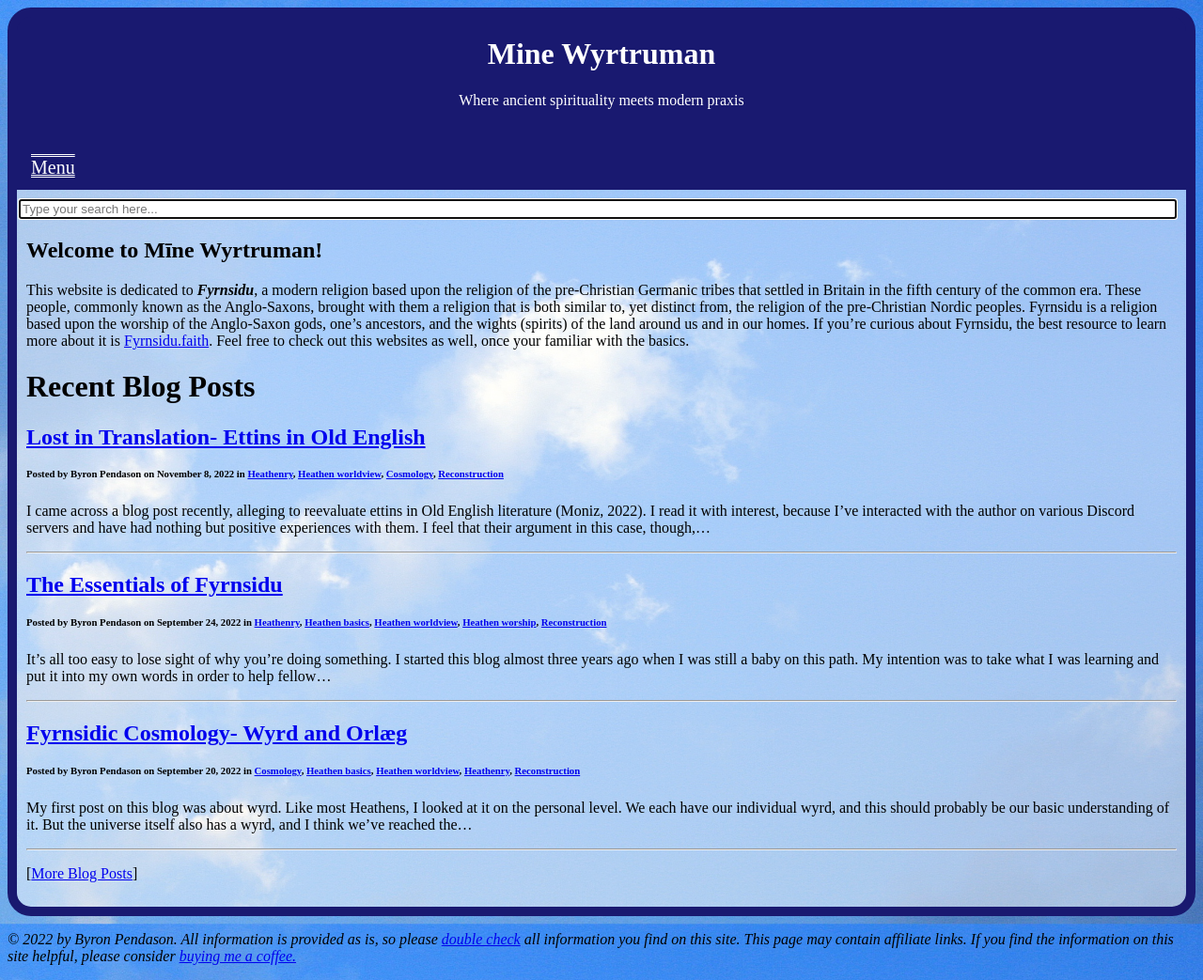
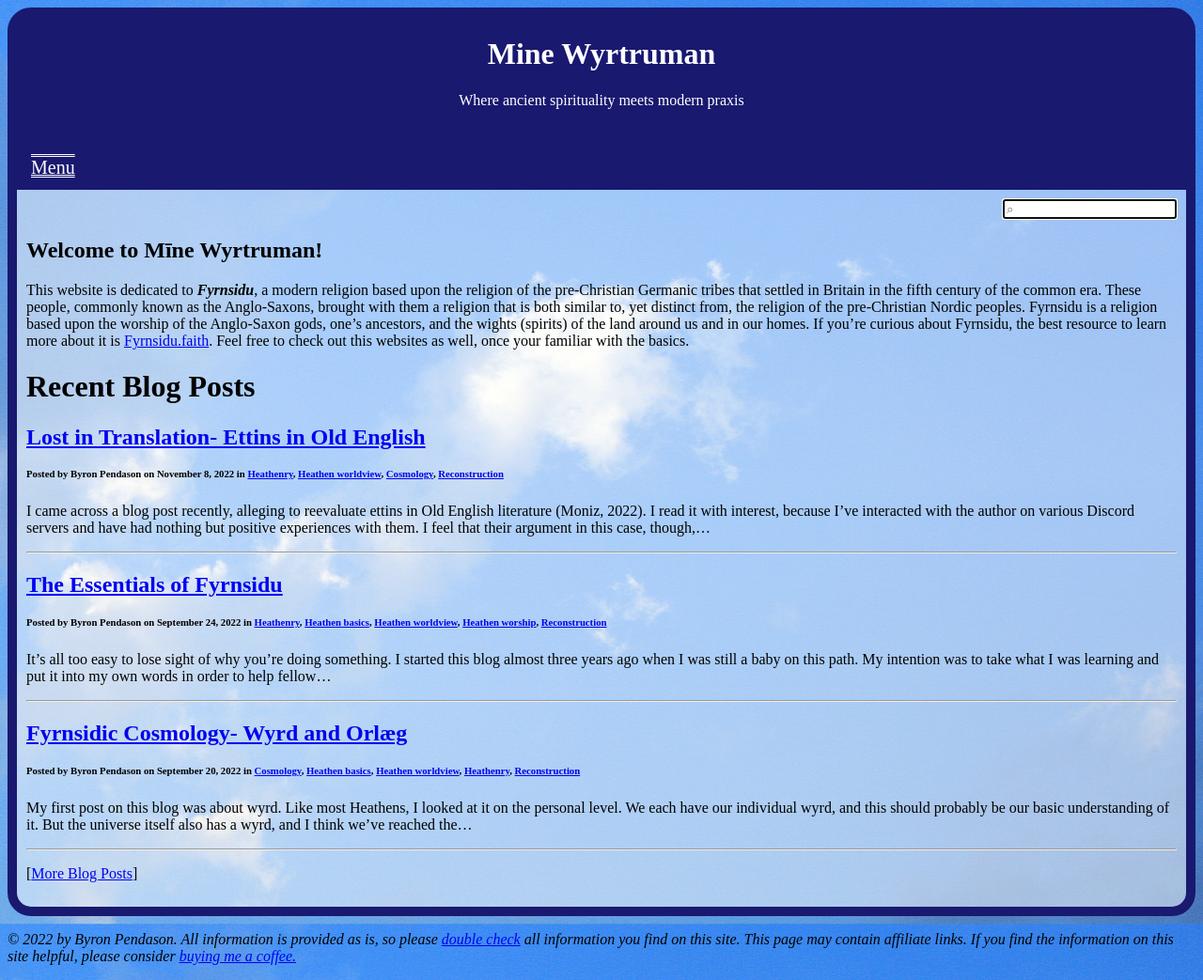
Before and after one commit to byronpendason/byronpendason.github.io, a Jekyll site: the page built from index.md, in a window 1280 px wide. Shown: the whole page at 94% size. Built offline with Jekyll 4.4.1, drawn with Linux system fonts in a browser that asks for light colours; our own code applies the rules of GitHub Pages for plain Markdown files; comment, search, counter and statistics services are not loaded.

Commit message:
update default.html

```diff
--- a/_layouts/default.html
+++ b/_layouts/default.html
@@ -57,7 +57,7 @@
     </nav>
     <div id="content">
       <div id="search-container">
-        <input type="text" id="search-input" placeholder="Type your search here..." style="width:100%;" autofocus>
+        <input type="text" id="search-input" placeholder="&#x2315;" autofocus>
         <ul id="results-container"></ul>
       </div>
 
```
